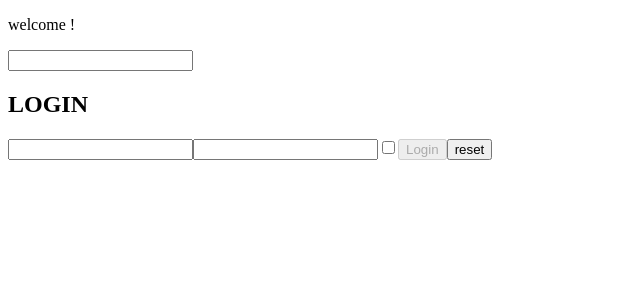
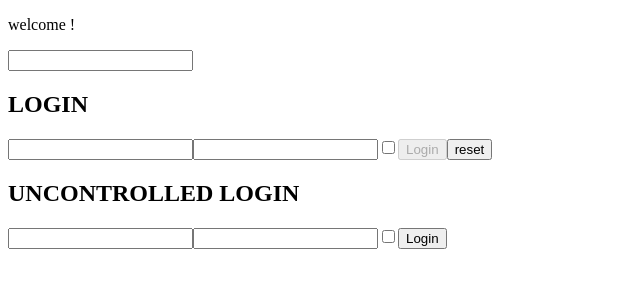
Before and after one commit to karimhaj/react-exercises, a React (Create React App) app in the folder my-app/: page / in a window 1280 px wide. Shown: the top 300 px of the page, without its empty margins (0-640 px from the left). Built offline with nearby package versions, Linux system fonts and the light colour scheme.

Commit message:
complete exercise 5 of forms

```diff
--- a/my-app/src/App.js
+++ b/my-app/src/App.js
@@ -1,12 +1,12 @@
 import React from "react";
 import { InteractiveWelcome } from "./InteractiveWelcome";
-
-
+import { UncontrolledLogin } from "./UncontrolledLogin";
 export class App extends React.Component {
     render(){
         return(
             <div>
                 <InteractiveWelcome />
+                <UncontrolledLogin />
             </div>
         )
     }
--- /dev/null
+++ b/my-app/src/UncontrolledLogin.js
@@ -0,0 +1,35 @@
+import React from 'react';
+
+
+export class UncontrolledLogin extends React.Component{
+
+    handleUncontrolledForm = (event) =>{
+        event.preventDefault()
+
+        const username = event.target.elements.username.value
+        const password = event.target.elements.password.value
+        const remember = event.target.elements.remember.checked
+
+        console.log({
+            username,
+            password,
+            remember
+        }
+        )
+    }
+
+    render(){
+        return(
+            <div>
+                <h2>UNCONTROLLED LOGIN</h2>
+
+            <form onSubmit={this.handleUncontrolledForm}>
+                <input type= "text" name= "username" />
+                <input type= "password" name= "password" />
+                <input type= "checkbox" name= "remember" />
+                <button type="submit">Login</button>
+                </form>
+            </div>
+        )
+    }
+}
```
Also changed, not shown: my-app/src/InteractiveWelcome.js (line endings or trailing spaces).
